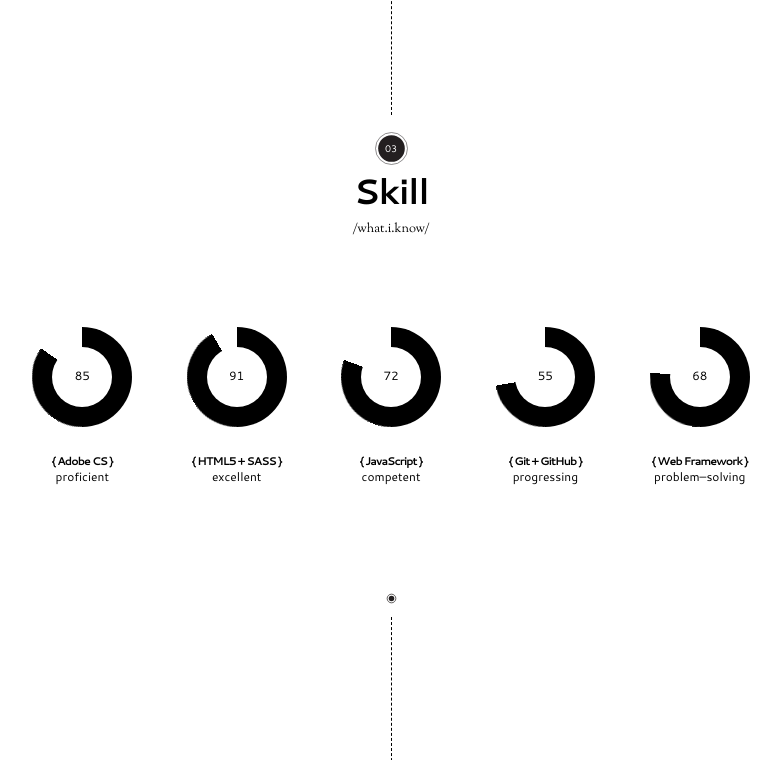
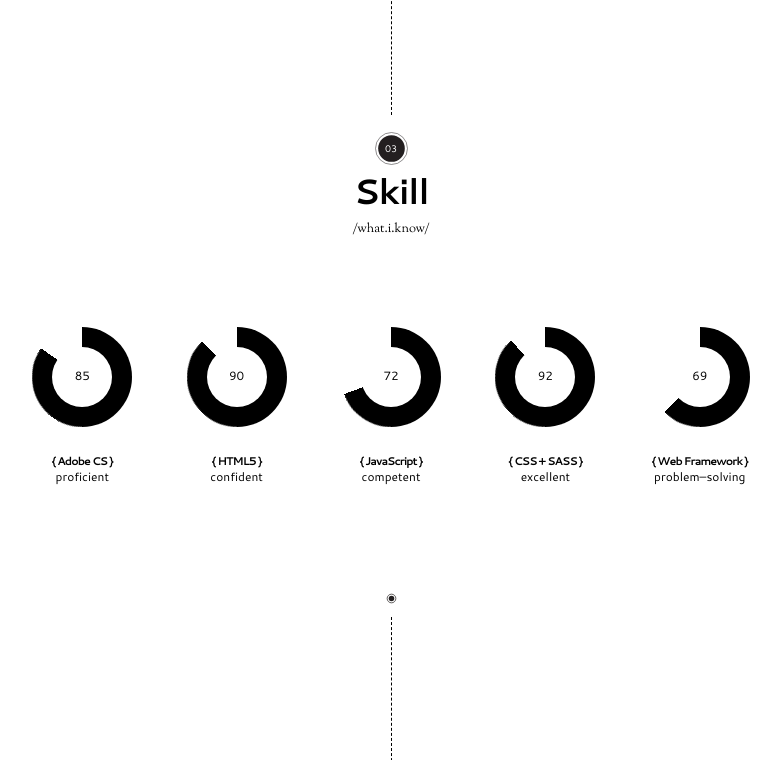
Before and after one commit to iamjennifer/iamjennifer.github.io, a PHP site: page / in a window 1280 px wide. Shown: the part 2287-3047 px from the top of the page, without its empty margins (250-1031 px from the left). Run offline with PHP 8.4, Linux system fonts and the light colour scheme; some libraries are stand-ins or nearby versions.

Commit message:
[updated] updated skill section rating

```diff
--- a/index.html
+++ b/index.html
@@ -310,8 +310,8 @@
 							<div class="spinnerTop"></div>
 
 							<p class="number" id="counter2"></p>
-							<h4 class="spinnerTitle">{ HTML5 + SASS }</h4>
-							<p class="spinnerText">excellent</p>
+							<h4 class="spinnerTitle">{ HTML5 }</h4>
+							<p class="spinnerText">confident</p>
 
 						</div>
 						<div class="spinnerWrapper">
@@ -338,8 +338,8 @@
 							<div class="spinnerTop"></div>
 
 							<p class="number" id="counter4"></p>
-							<h4 class="spinnerTitle">{ Git + GitHub }</h4>
-							<p class="spinnerText">progressing</p>
+							<h4 class="spinnerTitle">{ CSS + SASS }</h4>
+							<p class="spinnerText">excellent</p>
 
 						</div>
 						<div class="spinnerWrapper">
--- a/res/js/script.js
+++ b/res/js/script.js
@@ -192,7 +192,7 @@
     }
 });
 
-$({countNum: $('#counter2').text()}).animate({countNum: 93}, {
+$({countNum: $('#counter2').text()}).animate({countNum: 92}, {
     duration: 1500,
     easing:'linear',
     step: function() {
@@ -212,7 +212,7 @@
     }
 });
 
-$({countNum: $('#counter4').text()}).animate({countNum: 56}, {
+$({countNum: $('#counter4').text()}).animate({countNum: 94}, {
     duration: 1500,
     easing:'linear',
     step: function() {
@@ -222,7 +222,7 @@
     }
 });
 
-$({countNum: $('#counter5').text()}).animate({countNum: 69}, {
+$({countNum: $('#counter5').text()}).animate({countNum: 70}, {
     duration: 1500,
     easing:'linear',
     step: function() {
--- a/res/scss/main.css
+++ b/res/scss/main.css
@@ -594,72 +594,72 @@
   25% {
     -webkit-transform: rotate(0deg); }
   100% {
-    -webkit-transform: rotate(150deg); }
+    -webkit-transform: rotate(135deg); }
   100% {
-    -webkit-transform: rotate(150deg); } }
+    -webkit-transform: rotate(135deg); } }
 @keyframes rotate-lt2 {
   0% {
     transform: rotate(0deg); }
   25% {
     transform: rotate(0deg); }
   50% {
-    transform: rotate(150deg); }
+    transform: rotate(135deg); }
   100% {
-    transform: rotate(150deg); } }
+    transform: rotate(135deg); } }
 @-webkit-keyframes rotate-lt3 {
   0% {
     -webkit-transform: rotate(0deg); }
   25% {
     -webkit-transform: rotate(0deg); }
   100% {
-    -webkit-transform: rotate(110deg); }
+    -webkit-transform: rotate(70deg); }
   100% {
-    -webkit-transform: rotate(110deg); } }
+    -webkit-transform: rotate(70deg); } }
 @keyframes rotate-lt3 {
   0% {
     transform: rotate(0deg); }
   25% {
     transform: rotate(0deg); }
   50% {
-    transform: rotate(110deg); }
+    transform: rotate(70deg); }
   100% {
-    transform: rotate(110deg); } }
+    transform: rotate(70deg); } }
 @-webkit-keyframes rotate-lt4 {
   0% {
     -webkit-transform: rotate(0deg); }
   25% {
     -webkit-transform: rotate(0deg); }
   100% {
-    -webkit-transform: rotate(80deg); }
+    -webkit-transform: rotate(137deg); }
   100% {
-    -webkit-transform: rotate(80deg); } }
+    -webkit-transform: rotate(137deg); } }
 @keyframes rotate-lt4 {
   0% {
     transform: rotate(0deg); }
   25% {
     transform: rotate(0deg); }
   50% {
-    transform: rotate(80deg); }
+    transform: rotate(137deg); }
   100% {
-    transform: rotate(80deg); } }
+    transform: rotate(137deg); } }
 @-webkit-keyframes rotate-lt5 {
   0% {
     -webkit-transform: rotate(0deg); }
   25% {
     -webkit-transform: rotate(0deg); }
   100% {
-    -webkit-transform: rotate(95deg); }
+    -webkit-transform: rotate(45deg); }
   100% {
-    -webkit-transform: rotate(95deg); } }
+    -webkit-transform: rotate(45deg); } }
 @keyframes rotate-lt5 {
   0% {
     transform: rotate(0deg); }
   25% {
     transform: rotate(0deg); }
   50% {
-    transform: rotate(95deg); }
+    transform: rotate(45deg); }
   100% {
-    transform: rotate(95deg); } }
+    transform: rotate(45deg); } }
             #skillSection #skillWrapper .skillDiv .spinnerWrapper .spinner span:first-child span.leftSpan {
               left: 100%;
               border-top-left-radius: 0;
--- a/res/scss/partials/_layout.scss
+++ b/res/scss/partials/_layout.scss
@@ -341,10 +341,10 @@
 
               @include keyframes-transform(rotate-rt, rotate(0deg), rotate(180deg), rotate(180deg), rotate(180deg));
               @include keyframes-transform(rotate-lt, rotate(0deg), rotate(0deg), rotate(125deg), rotate(125deg));
-              @include keyframes-transform(rotate-lt2, rotate(0deg), rotate(0deg), rotate(150deg), rotate(150deg));
-              @include keyframes-transform(rotate-lt3, rotate(0deg), rotate(0deg), rotate(110deg), rotate(110deg));
-              @include keyframes-transform(rotate-lt4, rotate(0deg), rotate(0deg), rotate(80deg), rotate(80deg));
-              @include keyframes-transform(rotate-lt5, rotate(0deg), rotate(0deg), rotate(95deg), rotate(95deg));
+              @include keyframes-transform(rotate-lt2, rotate(0deg), rotate(0deg), rotate(135deg), rotate(135deg));
+              @include keyframes-transform(rotate-lt3, rotate(0deg), rotate(0deg), rotate(70deg), rotate(70deg));
+              @include keyframes-transform(rotate-lt4, rotate(0deg), rotate(0deg), rotate(137deg), rotate(137deg));
+              @include keyframes-transform(rotate-lt5, rotate(0deg), rotate(0deg), rotate(45deg), rotate(45deg));
 
               span.leftSpan {
                 left: 100%;
```
Also changed, not shown: 1 other file.
